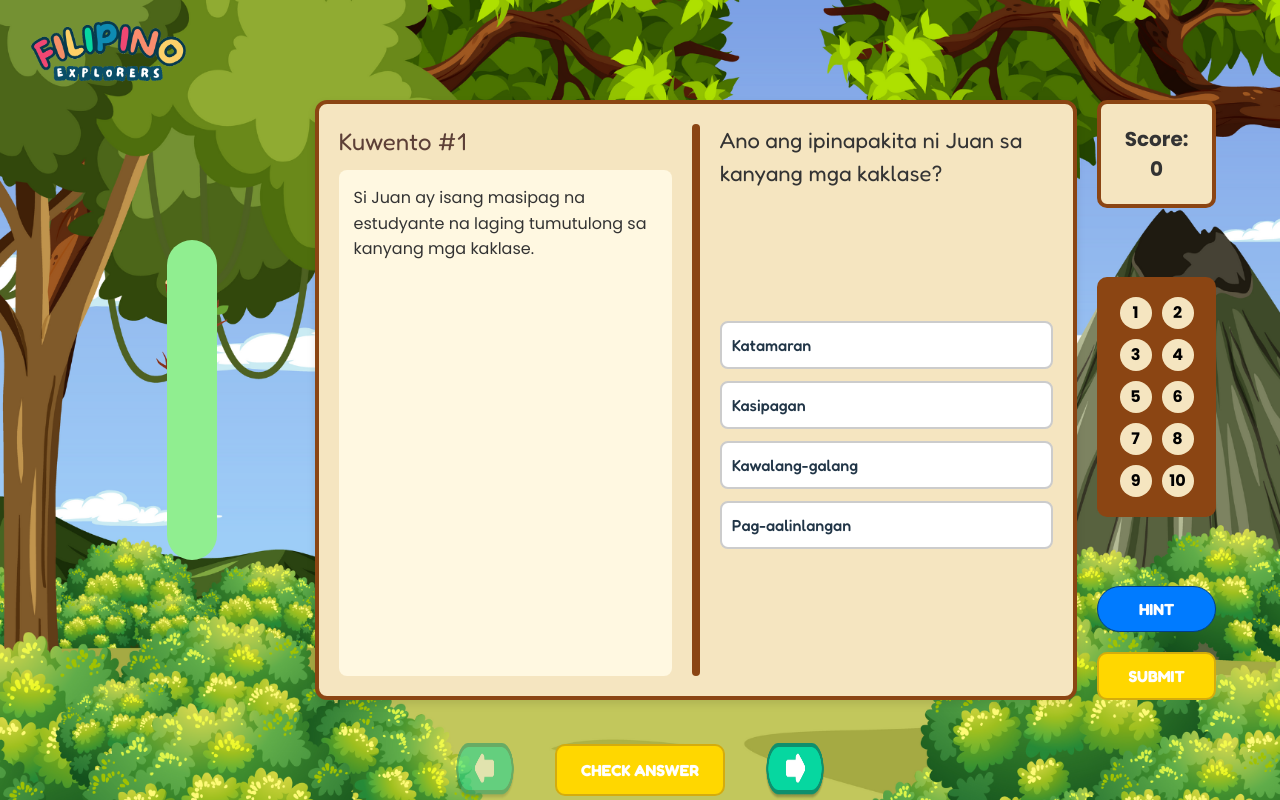
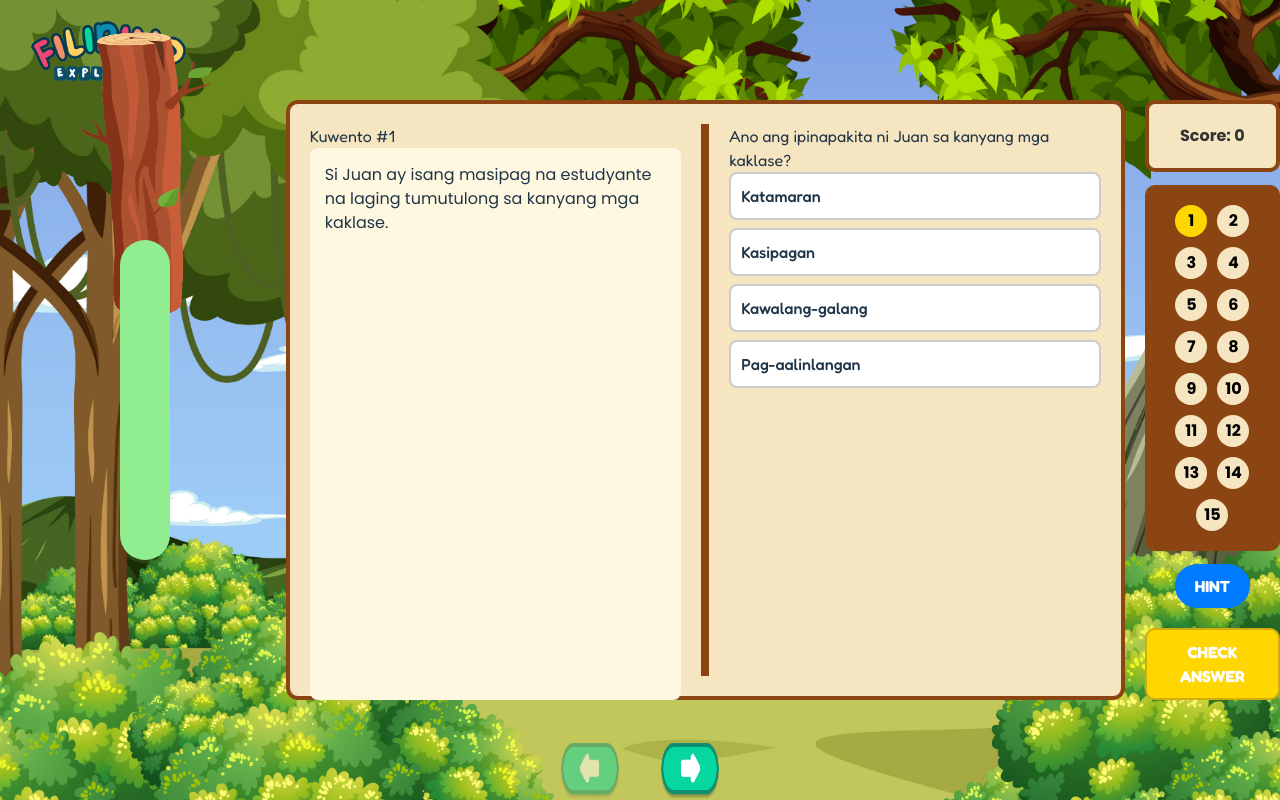
Before and after one commit to AbarquezMyk/Capstone_FilipinoExplorers, a React (Vite) app in the folder frontend/: page /paaralanquest in a window 1280 px wide. Built offline with nearby package versions, Linux system fonts and the light colour scheme.

Commit message:
Full functionality but without database

```diff
--- a/frontend/src/assets/PaaralanQuest.jsx
+++ b/frontend/src/assets/PaaralanQuest.jsx
@@ -1,5 +1,3 @@
-console.log("✅ PaaralanQuest component is rendering.");
-
 import React, { useState } from 'react';
 import Background from '../assets/images/Paaralan Quest/Paaralan Quest BG.png';
 import Logo from '../assets/images/Logo.png';
@@ -7,403 +5,267 @@ import StickImage from '../assets/images/Buttons and Other/Timer Log.png';
 import LeftArrow from '../assets/images/Buttons and Other/button prev.png';
 import RightArrow from '../assets/images/Buttons and Other/button next.png';
 
-// ✅ Sample Story Data (Add 13 more later)
+console.log("✅ PaaralanQuest component is rendering.");
+
+const popoverStyle = {
+  animation: 'fadeIn 0.3s ease',
+  backgroundColor: '#fff8e1',
+  border: '1px solid #ccc',
+  borderRadius: '10px',
+  padding: '10px 15px',
+  position: 'relative',
+  marginTop: '10px',
+  color: '#333',
+  boxShadow: '0 4px 12px rgba(0,0,0,0.1)',
+  width: '100%',
+};
+
+const iconStyle = {
+  display: 'inline-block',
+  marginRight: '8px',
+  fontSize: '20px',
+};
+
 const storyData = [
   {
     story: "Si Juan ay isang masipag na estudyante na laging tumutulong sa kanyang mga kaklase.",
     question: "Ano ang ipinapakita ni Juan sa kanyang mga kaklase?",
     choices: ["Katamaran", "Kasipagan", "Kawalang-galang", "Pag-aalinlangan"],
     correctAnswer: 1,
+    hint: "Si Juan ay hindi tamad at palaging tumutulong."
   },
   {
     story: "Isang araw, nagtanim ng buto ng mangga si Ana at araw-araw niya itong dinilig.",
     question: "Ano ang aral sa kwento ni Ana?",
     choices: ["Ang prutas ay masarap", "Ang tubig ay mahalaga", "Ang tiyaga ay may magandang bunga", "Ang araw ay mainit"],
     correctAnswer: 2,
+    hint: "Araw-araw niyang dinilig ang kanyang tanim."
   },
   {
     story: "Tuwing hapon, tinutulungan ni Marco ang kanyang lola sa pagtitinda ng gulay sa palengke.",
     question: "Ano ang ipinapakita ni Marco sa kanyang lola?",
     choices: ["Pagiging makasarili", "Pagmamalaki", "Paggalang at pagtulong", "Pag-aaksaya ng oras"],
     correctAnswer: 2,
+    hint: "Tumutulong si Marco sa kanyang lola araw-araw."
   },
   {
     story: "Masayang naglaro si Liza at ang kanyang mga kaibigan sa parke pagkatapos ng klase.",
     question: "Ano ang ginagawa ni Liza pagkatapos ng klase?",
     choices: ["Nag-aaral", "Nagpapahinga", "Naglalaba", "Naglaro sa parke"],
     correctAnswer: 3,
+    hint: "Ginawa ito ni Liza kasama ang kanyang mga kaibigan sa parke."
   },
   {
     story: "Si Mang Tonyo ay palaging naglilinis ng kanyang bakuran tuwing umaga.",
     question: "Ano ang ugali ni Mang Tonyo batay sa kwento?",
     choices: ["Tamad", "Malinis at masinop", "Makalat", "Pasaway"],
     correctAnswer: 1,
+    hint: "Araw-araw siyang naglilinis sa bakuran."
   },
   {
     story: "Nagbigay ng pagkain si Carla sa batang lansangan nang makita niya ito sa daan.",
     question: "Anong katangian ni Carla ang ipinakita sa kwento?",
     choices: ["Pagkainggitin", "Madamot", "Mapagbigay", "Palaaway"],
     correctAnswer: 2,
+    hint: "Nagbigay si Carla ng pagkain."
   },
   {
     story: "Laging pinupuri ng kanyang guro si Ben dahil sa maayos niyang pagsusulat.",
     question: "Bakit pinupuri si Ben ng kanyang guro?",
     choices: ["Magaling siyang sumayaw", "Maayos siyang magsulat", "Mahusay siyang umawit", "Magaling siyang magbasa"],
     correctAnswer: 1,
+    hint: "Ang guro niya ay humanga sa paraan ng kanyang pagsusulat."
   },
   {
     story: "Naglakad si Noel ng isang kilometro upang makarating sa paaralan kahit umuulan.",
     question: "Anong katangian ang ipinakita ni Noel?",
     choices: ["Katamaran", "Katapatan", "Kasipagan at tiyaga", "Kabastusan"],
     correctAnswer: 2,
+    hint: "Naglakad siya kahit na umuulan."
   },
   {
     story: "Tuwing Sabado, nagsisimba ang pamilya Reyes bilang pasasalamat.",
     question: "Ano ang ginagawa ng pamilya Reyes tuwing Sabado?",
     choices: ["Namamasyal", "Nagsisimba", "Naglalaro", "Namimili"],
     correctAnswer: 1,
+    hint: "Ginagawa nila ito bilang pasasalamat."
   },
   {
     story: "Pinagbigyan ni Aling Rosa ang hiling ng kanyang anak na bumili ng libro.",
     question: "Ano ang hiningi ng anak ni Aling Rosa?",
     choices: ["Laruan", "Damit", "Sapatos", "Libro"],
     correctAnswer: 3,
+    hint: "Gamit ito sa pag-aaral at binili sa halip na laruan o damit."
   },
   {
     story: "Si Dan ay hindi nanood ng TV at sa halip ay nag-aral para sa pagsusulit.",
     question: "Ano ang ginawa ni Dan sa halip na manood ng TV?",
     choices: ["Nagluto", "Natulog", "Nag-aral", "Naglaro"],
     correctAnswer: 2,
+    hint: "Inuna niya ang pagsusulit kaysa sa TV."
   },
   {
     story: "Tinulungan ni May si Lisa sa paggawa ng takdang-aralin sa Filipino.",
     question: "Anong asignatura ang tinulungan ni May kay Lisa?",
     choices: ["Matematika", "Agham", "Filipino", "Araling Panlipunan"],
     correctAnswer: 2,
+    hint: "Takdang-aralin ito sa wikang pambansa."
   },
   {
     story: "Naglinis ng silid-aralan ang mga mag-aaral bago umuwi.",
     question: "Ano ang ginawa ng mga mag-aaral bago umuwi?",
     choices: ["Naglaro", "Naglinis ng silid-aralan", "Nag-quiz", "Nag-sine"],
     correctAnswer: 1,
+    hint: "Isinagawa nila ito para maging maayos ang klasrum."
   },
   {
     story: "Tumulong si Karen sa mga batang walang dalang lapis sa klase.",
     question: "Ano ang tulong na ginawa ni Karen?",
     choices: ["Nagbahagi ng lapis", "Nagpahiram ng libro", "Naglinis ng klasrum", "Nagbigay ng pera"],
     correctAnswer: 0,
+    hint: "Walang dalang gamit sa pagsusulat ang mga bata."
   },
   {
     story: "Pinatawad ni Andrea ang kanyang kaibigan matapos silang mag-away.",
     question: "Ano ang ginawa ni Andrea sa kanyang kaibigan?",
     choices: ["Pinagalitan", "Pinalayas", "Pinatawad", "Pinagsabihan"],
     correctAnswer: 2,
+    hint: "Naging magkaibigan ulit sila matapos ang alitan."
   }
 ];
 
 
 const PaaralanQuest = () => {
   const [currentIndex, setCurrentIndex] = useState(0);
+  const [selectedChoice, setSelectedChoice] = useState(null);
+  const [score, setScore] = useState(0);
+  const [feedback, setFeedback] = useState("");
+  const [usedHint, setUsedHint] = useState(false);
+  const [showHint, setShowHint] = useState(false);
+  const [answeredQuestions, setAnsweredQuestions] = useState(Array(storyData.length).fill(false));
+
   const current = storyData[currentIndex];
 
   const handleNext = () => {
     if (currentIndex < storyData.length - 1) {
       setCurrentIndex(currentIndex + 1);
+      setSelectedChoice(null);
+      setFeedback("");
+      setUsedHint(false);
+      setShowHint(false);
     }
   };
 
   const handlePrev = () => {
     if (currentIndex > 0) {
       setCurrentIndex(currentIndex - 1);
+      setSelectedChoice(null);
+      setFeedback("");
+      setUsedHint(false);
+      setShowHint(false);
+    }
+  };
+
+  const handleCheckAnswer = () => {
+  if (selectedChoice === null) {
+    setFeedback("Please select an answer.");
+    return;
+  }
+
+  if (!answeredQuestions[currentIndex]) {
+    if (selectedChoice === current.correctAnswer) {
+      setScore(prev => prev + (usedHint ? 1 : 2));
+      setFeedback("CORRECT ANSWER");
+    } else {
+      setFeedback("WRONG ANSWER");
+    }
+
+    const updatedAnswers = [...answeredQuestions];
+    updatedAnswers[currentIndex] = true;
+    setAnsweredQuestions(updatedAnswers);
+  } else {
+    setFeedback("You already answered this question.");
+  }
+};
+
+
+  const handleHint = () => {
+    if (!usedHint) {
+      setUsedHint(true);
+      setShowHint(true);
     }
   };
 
   return (
-    <div
-      style={{
-        backgroundImage: `url(${Background})`,
-        backgroundSize: 'cover',
-        backgroundPosition: 'center',
-        backgroundRepeat: 'no-repeat',
-        minHeight: '100vh',
-        width: '100%',
-        display: 'flex',
-        flexDirection: 'column',
-        alignItems: 'center',
-        justifyContent: 'flex-start',
-        paddingTop: '100px',
-        position: 'relative',
-      }}
-    >
-      {/* Logo in upper-left corner */}
-      <img
-        src={Logo}
-        alt="Game Logo"
-        style={{
-          position: 'absolute',
-          top: '20px',
-          left: '30px',
-          width: '160px',
-        }}
-      />
+    <div style={{ backgroundImage: `url(${Background})`, backgroundSize: 'cover', minHeight: '100vh', paddingTop: '100px', position: 'relative' }}>
+      <img src={Logo} alt="Logo" style={{ position: 'absolute', top: '20px', left: '30px', width: '160px' }} />
 
-      {/* ✅ Combined Layout: Stick + Action Box + Sidebar */}
-      <div
-        style={{
-          display: 'flex',
-          alignItems: 'center',
-          justifyContent: 'center',
-          gap: '20px',
-          width: '90%',
-          margin: '0 auto',
-        }}
-      >
-        {/* 🪵 Timer Stick Image with Oval Bar */}
-        <div style={{ position: 'relative', paddingLeft: '0px', marginRight: '-25px' }}>
-          <img
-            src={StickImage}
-            alt="Timer Stick"
-            style={{
-              width: 'auto',
-              height: '150px',
-              transform: 'rotate(90deg)',
-              objectFit: 'contain',
-              display: 'block'
-            }}
-          />
-          {/* Oval Bar */}
-          <div
-            style={{
-              position: 'absolute',
-              top: '50%',
-              left: '50%',
-              transform: 'translate(-50%, -50%)',
-              width: '50px',
-              height: '320px',
-              backgroundColor: 'lightgreen',
-              borderRadius: '50px',
-              opacity: 1,
-            }}
-          ></div>
+      <div style={{ display: 'flex', justifyContent: 'center', gap: '20px' }}>
+        <div style={{ position: 'relative', marginRight: '-25px' }}>
+          <img src={StickImage} alt="Timer" style={{ height: '150px', transform: 'rotate(90deg)' }} />
+          <div style={{ position: 'absolute', top: '50%', left: '50%', transform: 'translate(-50%, -50%)', width: '50px', height: '320px', backgroundColor: 'lightgreen', borderRadius: '50px' }} />
         </div>
 
-        {/* 🎯 Action Box */}
-        <div
-          style={{
-            display: 'flex',
-            flexDirection: 'row',
-            border: '4px solid #8B4513',
-            backgroundColor: '#f5e5c0',
-            borderRadius: '12px',
-            padding: '20px',
-            height: '600px',
-            boxShadow: '0 4px 8px rgba(0,0,0,0.1)',
-            minWidth: '600px',
-          }}
-        >
-          {/* Title + Story */}
-          <div style={{ flex: 1, paddingRight: '20px', display: 'flex', flexDirection: 'column' }}>
-            <h2 style={{ fontSize: '24px', marginBottom: '10px', color: '#5D4037' }}>
-              Kuwento #{currentIndex + 1}
-            </h2>
-            <div
-              style={{
-                backgroundColor: '#fff8e1',
-                padding: '15px',
-                borderRadius: '8px',
-                height: '100%',
-                overflowY: 'auto',
-                fontSize: '16px',
-                lineHeight: '1.6',
-                color: '#333',
-              }}
-            >
-              {current.story}
-            </div>
+        <div style={{ display: 'flex', border: '4px solid #8B4513', backgroundColor: '#f5e5c0', borderRadius: '12px', padding: '20px', height: '600px', minWidth: '600px' }}>
+          <div style={{ flex: 1, paddingRight: '20px' }}>
+            <h2>Kuwento #{currentIndex + 1}</h2>
+            <div style={{ backgroundColor: '#fff8e1', padding: '15px', borderRadius: '8px', height: '100%', overflowY: 'auto' }}>{current.story}</div>
           </div>
 
-          <div
-            style={{
-              width: '8px',
-              backgroundColor: '#8B4513',
-              borderRadius: '4px',
-            }}
-          />
+          <div style={{ width: '8px', backgroundColor: '#8B4513' }} />
 
-          {/* Question + Choices */}
-          <div style={{ flex: 1, paddingLeft: '20px', display: 'flex', flexDirection: 'column' }}>
-            <div style={{ flex: 1, marginBottom: '20px' }}>
-              <h2 style={{ fontSize: '22px', color: '#333' }}>{current.question}</h2>
+          <div style={{ flex: 1, paddingLeft: '20px' }}>
+            <h2>{current.question}</h2>
+                          {showHint && (
+                <div style={popoverStyle}>
+                  <span style={iconStyle}>📘</span>
+                  {current.hint}
                 </div>
-            <div style={{ flex: 2, display: 'flex', flexDirection: 'column', gap: '12px' }}>
+              )}
+
+
             {current.choices.map((choice, index) => (
               <button
                 key={index}
-                  style={{
-                    padding: '10px',
-                    borderRadius: '8px',
-                    border: '2px solid #ccc',
-                    backgroundColor: '#fff',
-                    fontSize: '16px',
-                    cursor: 'pointer',
-                    textAlign: 'left',
-                  }}
+                onClick={() => setSelectedChoice(index)}
+                style={{ backgroundColor: selectedChoice === index ? '#d1e7dd' : '#fff', marginBottom: '8px', padding: '10px', borderRadius: '8px', border: '2px solid #ccc', cursor: 'pointer', width: '100%', textAlign: 'left' }}
               >
                 {choice}
               </button>
             ))}
           </div>
         </div>
+
+        <div style={{ display: 'flex', flexDirection: 'column', justifyContent: 'space-between', height: '600px', width: '220px' }}>
+          <div style={{ padding: '20px', borderRadius: '10px', border: '4px solid #8B4513', backgroundColor: '#f5e5c0', textAlign: 'center', fontWeight: 'bold', color: feedback === "CORRECT ANSWER" ? 'green' : feedback === "WRONG ANSWER" ? 'red' : '#333' }}>
+            Score: {score} <br />
+            {feedback}
           </div>
 
-        {/* 🧮 Right Sidebar */}
+          <div style={{ backgroundColor: '#8B4513', padding: '20px', borderRadius: '10px', display: 'flex', flexWrap: 'wrap', gap: '10px', justifyContent: 'center' }}>
+            {Array.from({ length: 15 }).map((_, i) => (
               <div
+                key={i}
                 style={{
-            display: 'flex',
-            flexDirection: 'column',
-            justifyContent: 'space-between',
-            height: '600px',
-            width: '220px',
-          }}
-        >
-          <div
-            style={{
-              backgroundColor: '#f5e5c0',
-              border: '4px solid #8B4513',
-              borderRadius: '10px',
-              padding: '20px',
-              textAlign: 'center',
-              fontSize: '20px',
-              fontWeight: 'bold',
-              color: '#333',
-            }}
-          >
-            Score: 0
-          </div>
-
-          <div
-            style={{
-              backgroundColor: '#8B4513',
-              borderRadius: '10px',
-              padding: '20px',
-              display: 'flex',
-              flexWrap: 'wrap',
-              justifyContent: 'center',
-              alignItems: 'center',
-              gap: '10px',
-            }}
-          >
-            {Array.from({ length: 10 }).map((_, index) => (
-              <div
-                key={index}
-                style={{
-                  width: '32px',
-                  height: '32px',
-                  borderRadius: '50%',
-                  backgroundColor: '#f5e5c0',
-                  color: '#000',
-                  display: 'flex',
-                  justifyContent: 'center',
-                  alignItems: 'center',
-                  fontWeight: 'bold',
-                }}
-              >
-                {index + 1}
+                  width: '32px', height: '32px', borderRadius: '50%',
+                  backgroundColor: i === currentIndex ? '#FFD700' : '#f5e5c0',
+                  color: '#000', fontWeight: 'bold', display: 'flex', justifyContent: 'center', alignItems: 'center'
+                }}>
+                {i + 1}
               </div>
             ))}
           </div>
 
-          <div
-            style={{
-              display: 'flex',
-              flexDirection: 'column',
-              gap: '20px',
-              alignItems: 'center',
-            }}
-          >
-            <button
-              style={{
-                width: '100%',
-                padding: '10px 20px',
-                borderRadius: '30px',
-                backgroundColor: '#007BFF',
-                border: '1px solid #003f8a',
-                color: '#fff',
-                fontSize: '16px',
-                fontWeight: 'bold',
-                cursor: 'pointer',
-              }}
-            >
-              HINT
-            </button>
-
-            <button
-              style={{
-                width: '100%',
-                padding: '10px 20px',
-                borderRadius: '10px',
-                backgroundColor: '#FFD700',
-                border: '2px solid #D4AC0D',
-                color: '#fff',
-                fontSize: '16px',
-                fontWeight: 'bold',
-                cursor: 'pointer',
-              }}
-            >
-              SUBMIT
-            </button>
+          <div style={{ display: 'flex', flexDirection: 'column', gap: '20px', alignItems: 'center' }}>
+            <button onClick={handleHint} disabled={usedHint} style={{ padding: '10px 20px', borderRadius: '30px', backgroundColor: usedHint ? '#aaa' : '#007BFF', color: '#fff', fontWeight: 'bold', cursor: usedHint ? 'not-allowed' : 'pointer' }}>HINT</button>
+            <button onClick={handleCheckAnswer} style={{ padding: '10px 20px', borderRadius: '10px', backgroundColor: '#FFD700', border: '2px solid #D4AC0D', color: '#fff', fontWeight: 'bold' }}>CHECK ANSWER</button>
           </div>
         </div>
       </div>
 
-      {/* ⬅️ CHECK ANSWER ➡️ - Bottom Navigation */}
-      <div
-        style={{
-          display: 'flex',
-          justifyContent: 'center',
-          alignItems: 'center',
-          gap: '40px',
-          marginTop: '40px',
-        }}
-      >
-        <img
-          src={LeftArrow}
-          alt="Previous"
-          onClick={handlePrev}
-          style={{
-            width: '60px',
-            height: '60px',
-            cursor: currentIndex > 0 ? 'pointer' : 'not-allowed',
-            opacity: currentIndex > 0 ? 1 : 0.5,
-          }}
-        />
-
-        <button
-          style={{
-            padding: '12px 24px',
-            borderRadius: '10px',
-            backgroundColor: '#FFD700',
-            border: '2px solid #D4AC0D',
-            color: '#fff',
-            fontSize: '16px',
-            fontWeight: 'bold',
-            cursor: 'pointer',
-          }}
-        >
-          CHECK ANSWER
-        </button>
-
-        <img
-          src={RightArrow}
-          alt="Next"
-          onClick={handleNext}
-          style={{
-            width: '60px',
-            height: '60px',
-            cursor: currentIndex < storyData.length - 1 ? 'pointer' : 'not-allowed',
-            opacity: currentIndex < storyData.length - 1 ? 1 : 0.5,
-          }}
-        />
+      <div style={{ display: 'flex', justifyContent: 'center', gap: '40px', marginTop: '40px' }}>
+        <img src={LeftArrow} alt="Previous" onClick={handlePrev} style={{ width: '60px', height: '60px', cursor: currentIndex > 0 ? 'pointer' : 'not-allowed', opacity: currentIndex > 0 ? 1 : 0.5 }} />
+        <img src={RightArrow} alt="Next" onClick={handleNext} style={{ width: '60px', height: '60px', cursor: currentIndex < storyData.length - 1 ? 'pointer' : 'not-allowed', opacity: currentIndex < storyData.length - 1 ? 1 : 0.5 }} />
       </div>
     </div>
   );
```
Lines whose indentation alone changed are shown as unchanged.
